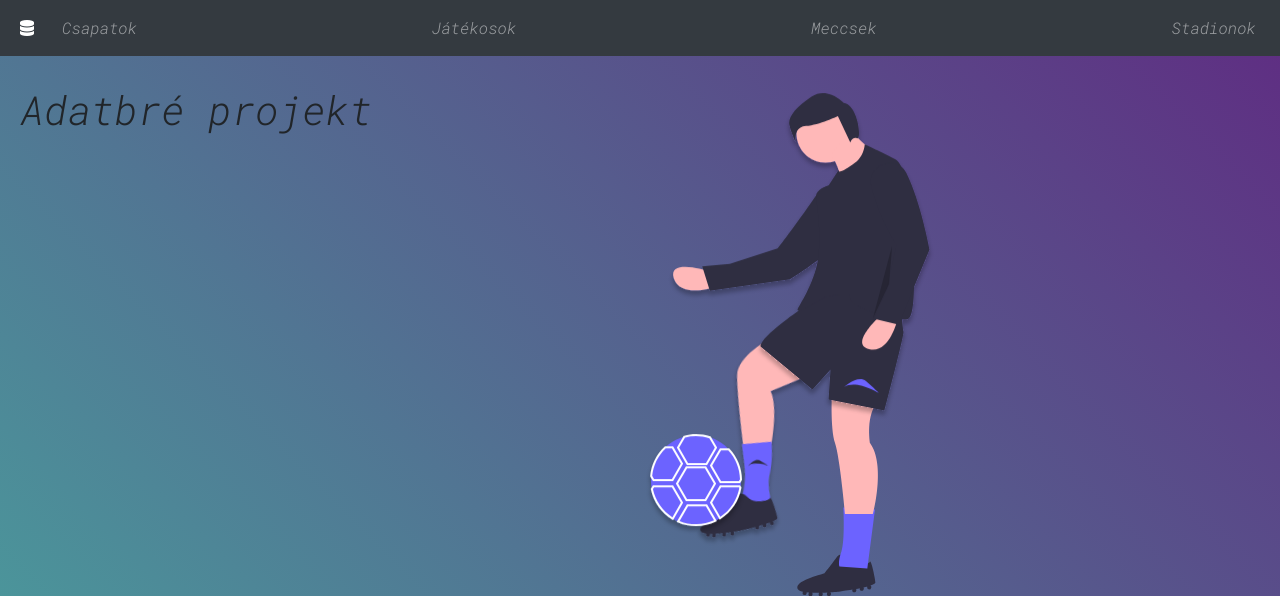
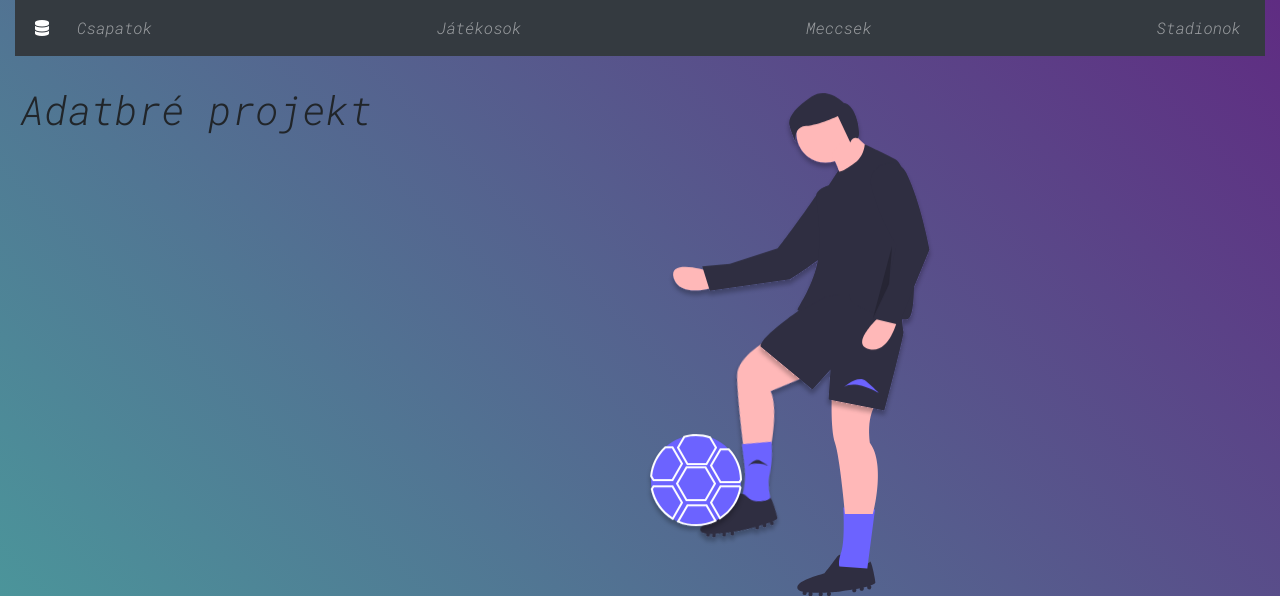
Before and after one commit to Kredam/CsapatSport-DB, a Flask app: page / in a window 1280 px wide. Shown: the top 596 px of the page. Run offline with Flask 2, Linux system fonts and the light colour scheme; parts of the project's set-up code (start-up, migrations or seed data) failed here and were passed over; some libraries are stand-ins or nearby versions.

Commit message:
changed container

```diff
--- a/client/templates/base.html
+++ b/client/templates/base.html
@@ -14,7 +14,7 @@
     <title>{% block title %}{% endblock %}</title>
 </head>
 <body>
-    <div class=".container-sm">
+    <div class="container-fluid">
         <nav class="navbar navbar-expand-sm sticky-top navbar-expand-lg navbar-dark bg-dark">
             <button class="navbar-toggler" type="button" data-toggle="collapse" data-target="#navbarTogglerDemo01" aria-controls="navbarTogglerDemo01" aria-expanded="false" aria-label="Toggle navigation">
             <span class="navbar-toggler-icon"></span>
```
